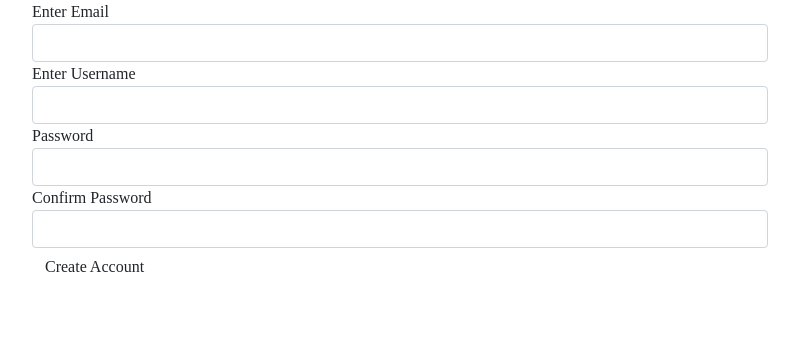
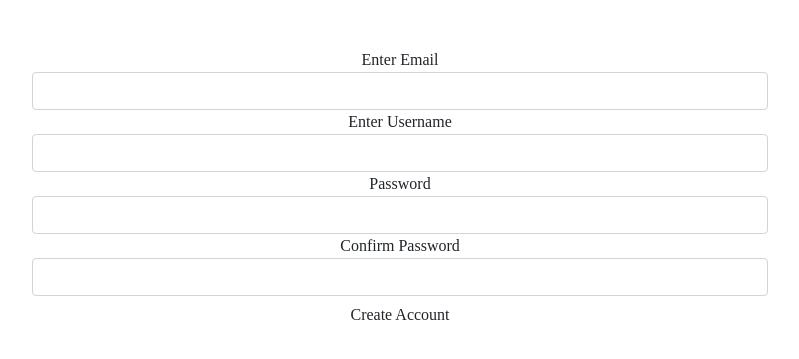
Before and after one commit to Ianwanarua/pitches, a Flask app: page /authenticate/register in a window 1280 px wide. Shown: the part 70-429 px from the top of the page, without its empty margins (240-1039 px from the left). Run offline with Flask 2, Linux system fonts and the light colour scheme; some libraries are stand-ins or nearby versions.

Commit message:
text-centered the form

```diff
--- a/app/templates/auth/register.html
+++ b/app/templates/auth/register.html
@@ -2,7 +2,7 @@
 {% import 'bootstrap/wtf.html' as wtf%}
 
 {% block content %}
-<div class="container">
+<div class="container bg pt-lg-5 text-center">
     <div class="row">
         <div class="col-md-2"> </div>
         <div class="col-md-8">
```
Lines whose indentation alone changed are shown as unchanged.
